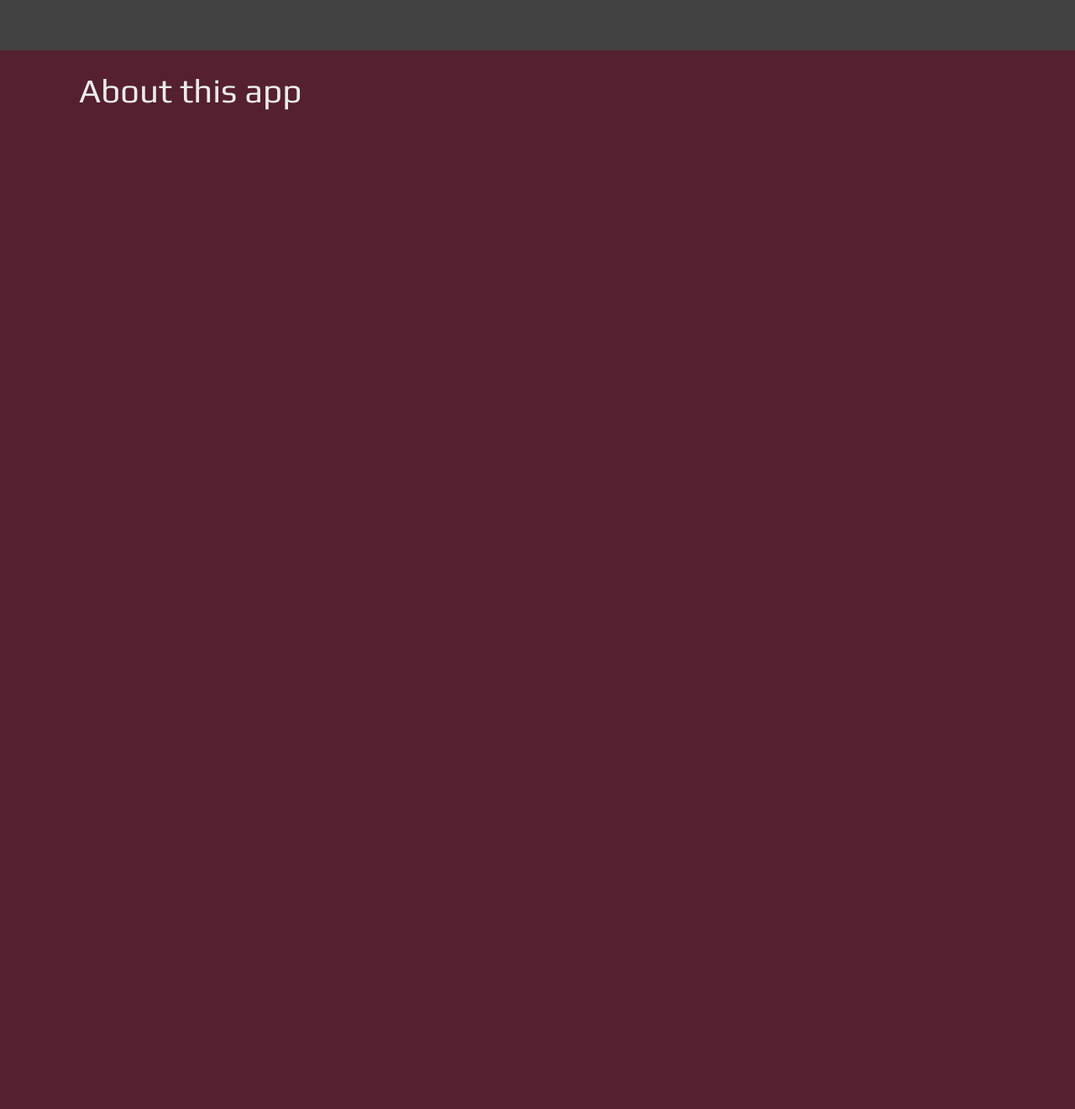
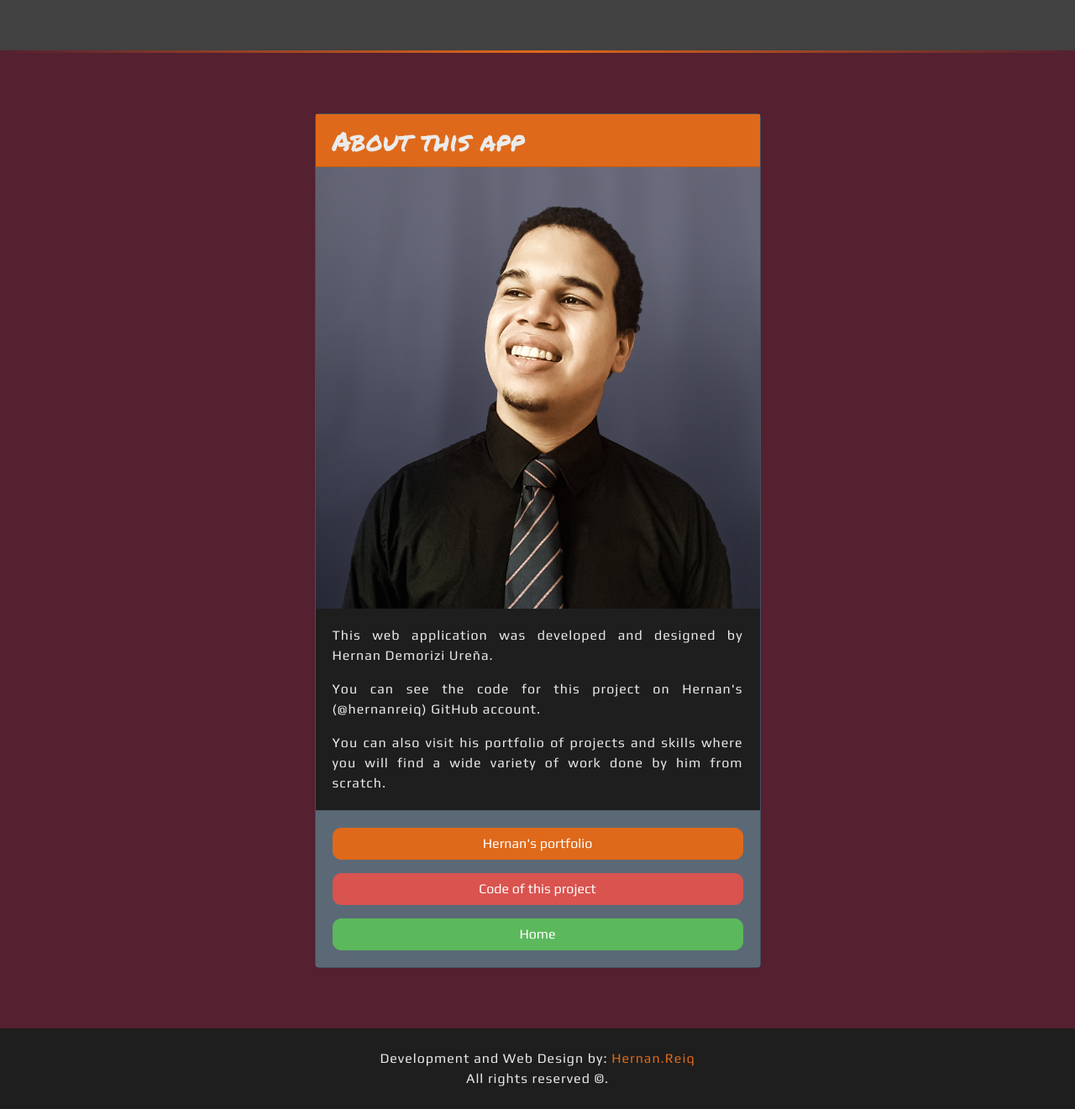
Before and after one commit to hernanreiq/Quality-Writer, a React (Create React App) app: page /about in a window 1280 px wide. Shown: the part 388-1709 px from the top of the page at 84% size. Before the commit the page ends 800 px from the top, so only its background shows below. Built offline with nearby package versions, Linux system fonts and the light colour scheme; a web font is replaced by a local one.

Commit message:
Ventana de About maquetada y estilizada

```diff
--- a/src/views/about.jsx
+++ b/src/views/about.jsx
@@ -1,12 +1,36 @@
 import React, { Component } from "react";
+import Footer from "./partials/footer";
+import HernanPhoto from '../views/img/hernanreiq.jpg';
 
 class About extends Component {
     render() {
         return (
             <React.Fragment>
                 <main className="container p-4">
-                    <h1>About this app</h1>
+                    <div className="row">
+                        <div className="col-md-6 offset-md-3 my-5">
+                            <div className="card">
+                                <div className="card-header-main card-header">
+                                    <h2 className="card-title mb-0">
+                                        About this app
+                                    </h2>
+                                </div>
+                                <img src={HernanPhoto} alt="Hernan Demorizi Ureña - GitHub: @hernanreiq" className="card-img-top" />
+                                <div className="card-body text-justify">
+                                    <p className="card-text">This web application was developed and designed by Hernan Demorizi Ureña.</p>
+                                    <p className="card-text">You can see the code for this project on Hernan's (@hernanreiq) GitHub account.</p>
+                                    <p className="card-text">You can also visit his portfolio of projects and skills where you will find a wide variety of work done by him from scratch.</p>
+                                </div>
+                                <div className="card-footer">
+                                    <a href="/author" className="btn btn-primary w-100 my-2">Hernan's portfolio</a>
+                                    <a href="/dev" className="btn btn-danger w-100 my-2">Code of this project</a>
+                                    <a href="/home" className="btn btn-success w-100 my-2">Home</a>
+                                </div>
+                            </div>
+                        </div>
+                    </div>
                 </main>
+                <Footer />
             </React.Fragment>
         )
     }
--- a/src/views/css/style.css
+++ b/src/views/css/style.css
@@ -52,7 +52,7 @@ footer p, .card-body {
   font-family: 'Permanent Marker', cursive;
 }
 
-.font-play, h1, footer p, .card-body {
+.font-play, h1, footer p, .card-body, .btn {
   font-family: 'Play', sans-serif;
 }
 
@@ -67,3 +67,7 @@ footer p, .card-body {
   background-image: linear-gradient(to right, #552030, #df691a, #552030);
   height: 3px;
 }
+
+.btn {
+  border-radius: 10px;
+}
--- a/src/views/index.jsx
+++ b/src/views/index.jsx
@@ -35,7 +35,6 @@ class Index extends Component {
     render() {
         return (
             <React.Fragment>
-                <div className="orange-division"></div>
                 <div className="container my-5">
                     <div className="row">
                         <div className="col-md-8 p-3">
@@ -60,7 +59,6 @@ class Index extends Component {
                                                 )
                                             })
                                         }
-
                                     </div>
                                 </div>
                             </main>
--- a/src/views/partials/header.jsx
+++ b/src/views/partials/header.jsx
@@ -9,6 +9,7 @@ class Header extends Component {
                         <h1 className="display-5 text-center">New content every day, all the time!</h1>
                     </div>
                 </header>
+                <div className="orange-division"></div>
             </React.Fragment>
         )
     }
```
Also changed, not shown: src/views/img/hernanreiq.jpg (added).
